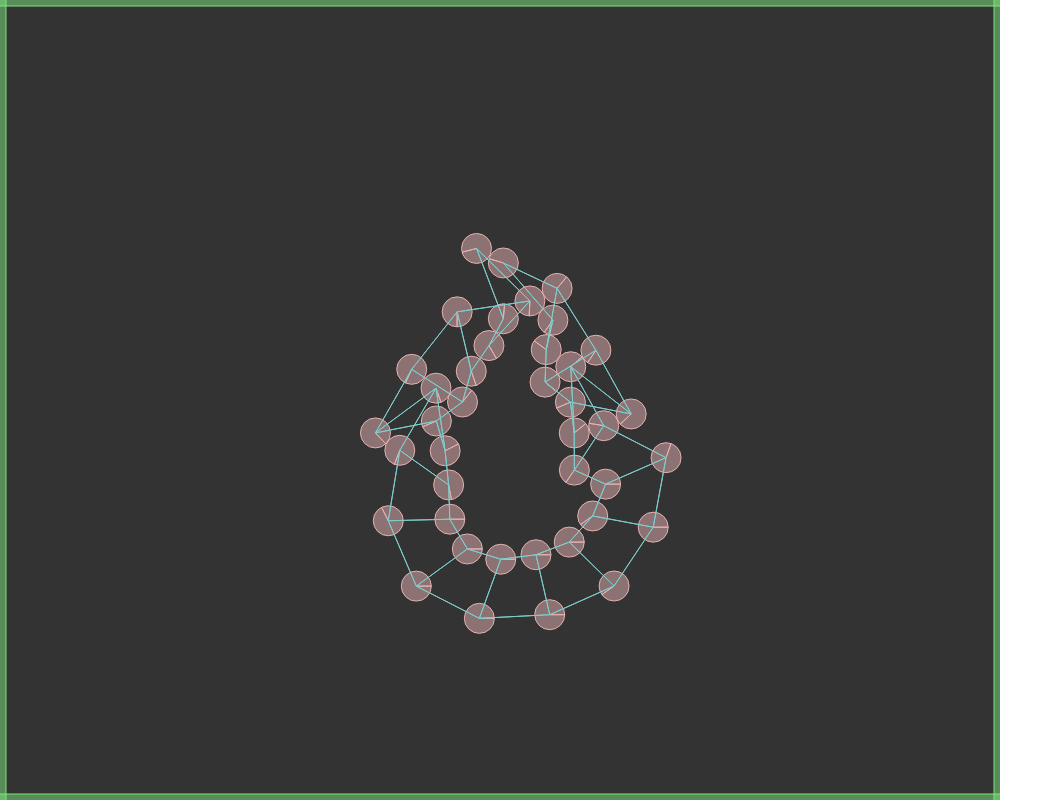
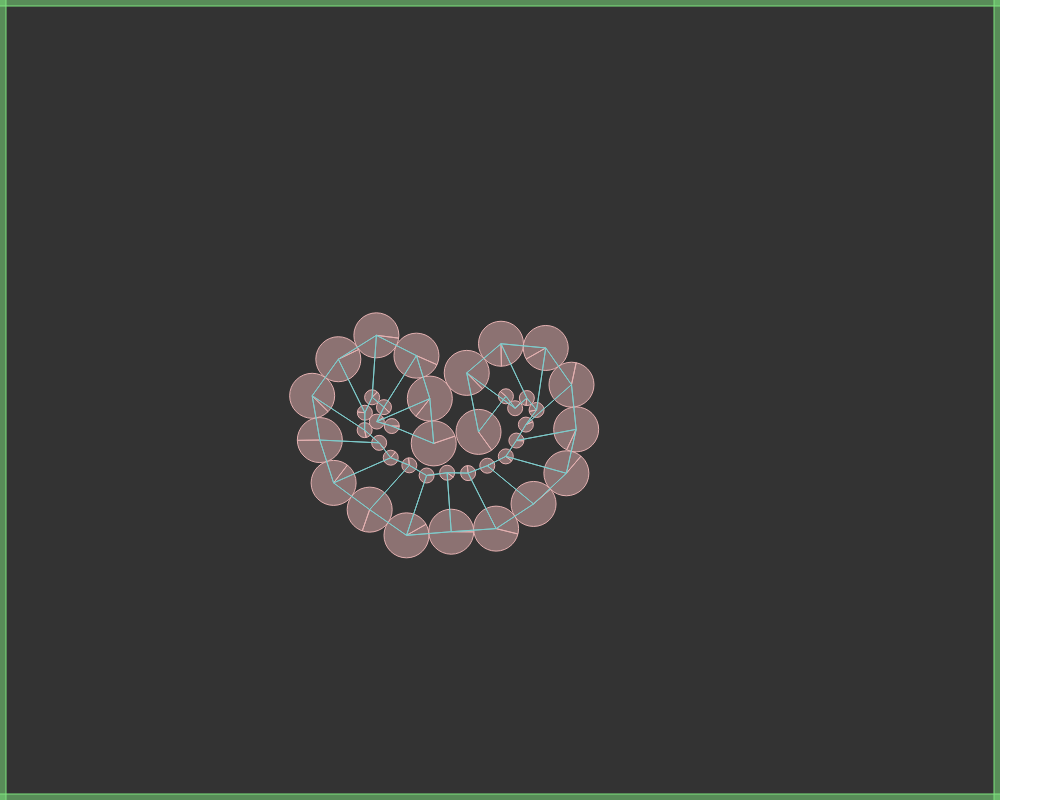
Before and after one commit to ddnn55/Venus, a plain HTML site: page venus.html in a window 1280 px wide. Shown: the whole page, without its empty margins (0-1063 px from the left). Drawn offline with Linux system fonts and the light colour scheme.

Commit message:
inside/outside sizes

```diff
--- a/venus.html
+++ b/venus.html
@@ -181,7 +181,6 @@ html, body {
          bite = function() {
 
             function setRowJoints(row, length) {
-
 	       for(var c = 0; c < cols; c++) {
 	          var joints = cells[row][c].GetJointList();
                   for(var j in joints) {
@@ -193,9 +192,24 @@ html, body {
 	          cells[0][c].SetAwake(true);
 	       }
 	    }
-	    setRowJoints(0, radius * 2);
-	    setRowJoints(1, radius * 5);
-            return 'bit';
+
+            function setRowCells(row, radius) {
+	       for(var c = 0; c < cols; c++) {
+	          cells[row][c].GetFixtureList().GetShape().SetRadius(radius);
+                  cells[0][c].SetAwake(true);
+	       }
+	    }
+
+            var insideScale = 0.5;
+	    var outsideScale = 1.5;
+
+	    setRowJoints(0, 2 * radius * insideScale);
+	    setRowJoints(1, 2 * radius * outsideScale);
+
+	    setRowCells(0, radius * insideScale);
+	    setRowCells(1, radius * outsideScale);
+
+	    return 'bit';
 	 }
 
          //update
```
